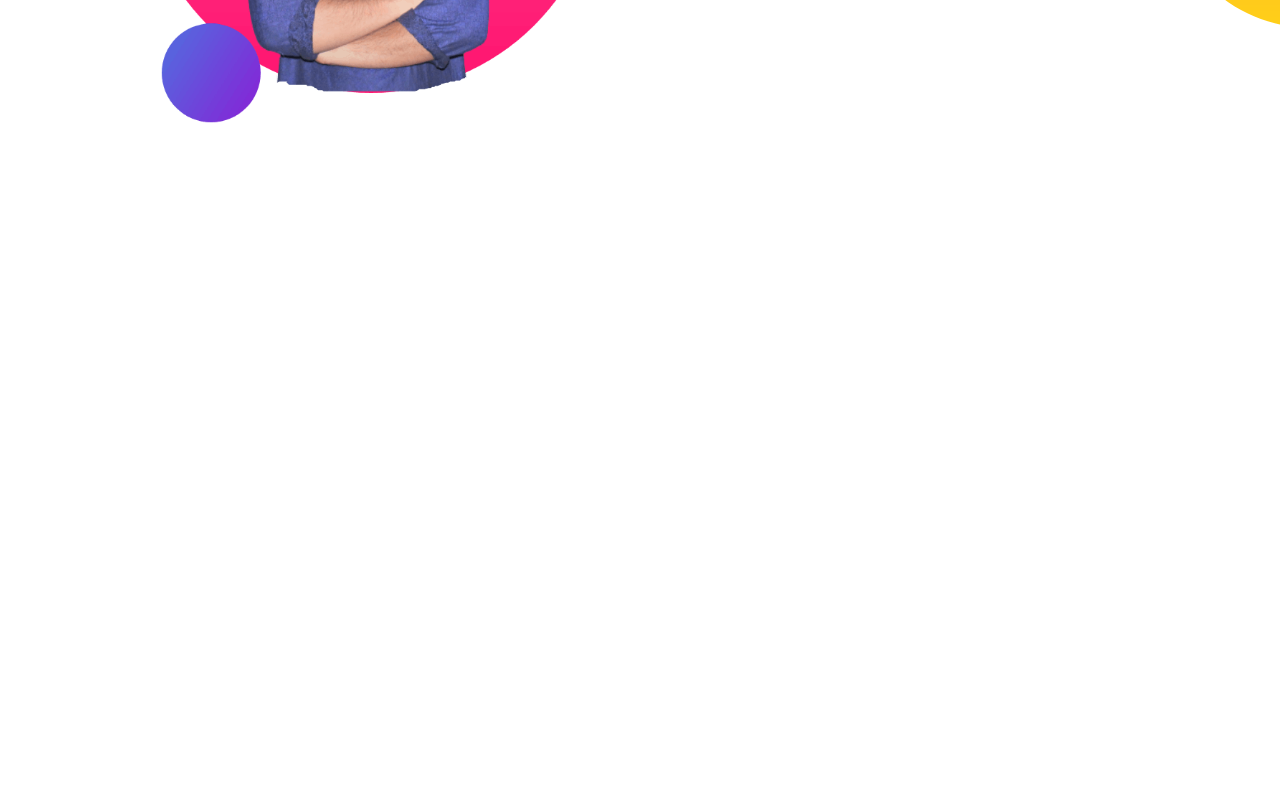
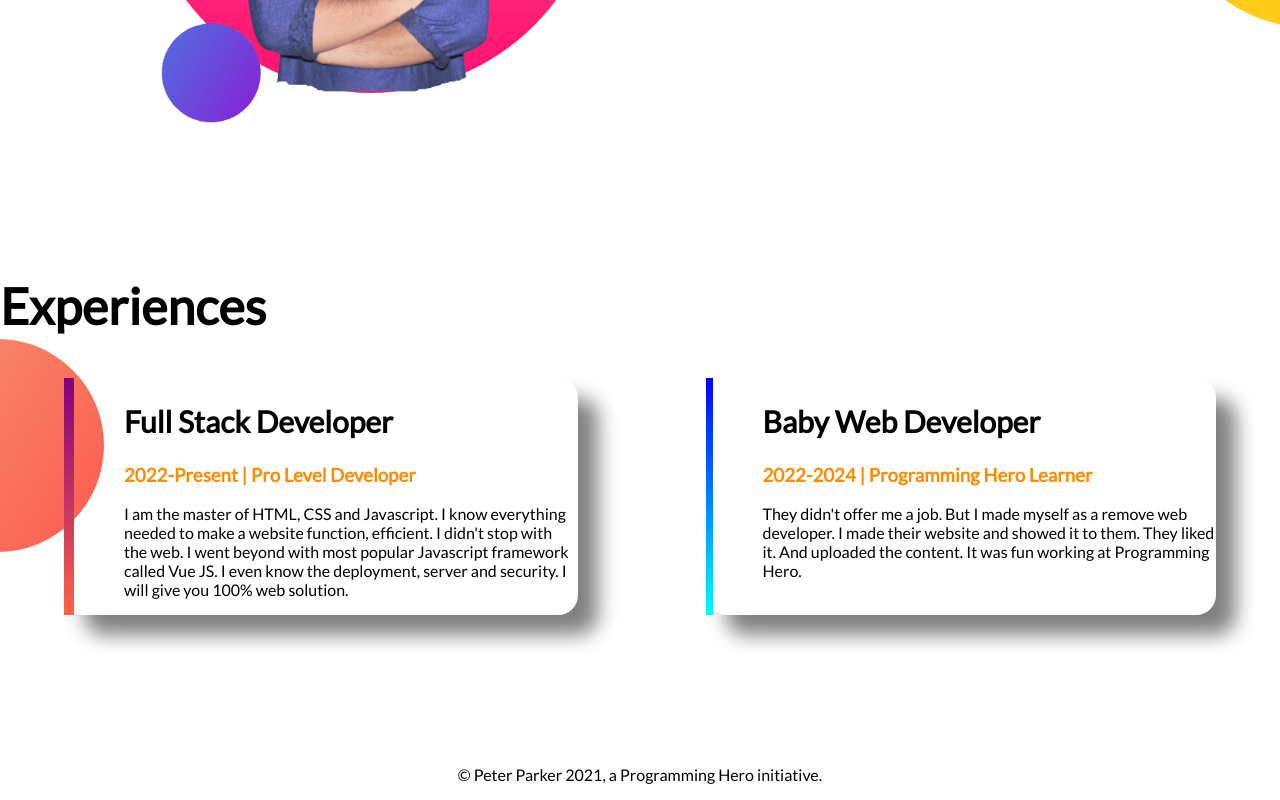
Before and after one commit to azharul17002/portfolio-developer, a plain HTML site: page index.html in a window 1280 px wide. Shown: the part 1030-1830 px from the top of the page. Before the commit the page ends 1306 px from the top, so only its background shows below. Drawn offline with Linux system fonts and the light colour scheme.

Commit message:
footer added

```diff
--- a/index.html
+++ b/index.html
@@ -14,7 +14,7 @@
 </head>
 
 <body>
-    <section class="top-bannar">
+    <section class="top-bannar flexible-container">
         <div class="half-width">
             <h1>WELCOME TO</h1>
             <h1><span class="orange-color">AZHARUL</span> WORLD!</h1>
@@ -27,7 +27,7 @@
         </div>
         <div class="half-width"><img src="images/Azharul.png " alt=""></div>
     </section>
-    <section class="Dream-big">
+    <section class="Dream-big flexible-container">
         <div class="half-width">
             <img src="images/my-bg2.png" alt="">
         </div>
@@ -37,11 +37,32 @@
             <p>I already learned the basic HTML and CSS. I can build any simple website. I can even teach my grandma how
                 to make simple website. My goal is to build 3 websites and learn advanced topics.</p>
             <a class="link-button" target="_blank" href="">DOWNLOAD RESUME</a>
-
         </div>
 
     </section>
+    <section class="experiences-area">
+        <h1>Experiences</h1>
+        <div class="flexible-container">
+            <div id="full-stack-experience" class="experiences-item">
+                <h2>Full Stack Developer</h2>
+                <h3 class="orange-color">2022-Present | Pro Level Developer</h3>
+                <p>I am the master of HTML, CSS and Javascript. I know everything needed to make a website function,
+                    efficient. I didn't stop with the web. I went beyond with most popular Javascript framework called
+                    Vue JS. I even know the deployment, server and security. I will give you 100% web solution.</p>
+            </div>
+            <div id="web-deb-experience" class="experiences-item">
+                <h2>Baby Web Developer</h2>
+                <h3 class="orange-color">2022-2024 | Programming Hero Learner</h3>
+                <p>They didn't offer me a job. But I made myself as a remove web developer. I made their website and
+                    showed it to them. They liked it. And uploaded the content. It was fun working at Programming Hero.
+                </p>
+            </div>
+        </div>
 
+    </section>
+    <footer>
+        <p>© Peter Parker 2021, a Programming Hero initiative.</p>
+    </footer>
 
 
 </body>
--- a/style.css
+++ b/style.css
@@ -13,7 +13,7 @@ h2{
 .orange-color{
     color: darkorange;
 }
-section{
+.flexible-container{
     display: flex;
     margin-bottom: 150px;
 }
@@ -42,3 +42,30 @@ section{
     background-repeat: no-repeat;
     background-position: right;
 }
+.experiences-area{
+    background-image: url(images/exp-bg.png);
+    background-repeat: no-repeat;
+    background-position: left;
+}
+.experiences-item{
+    box-shadow: 20px 20px 20px gray;
+    width: 50%;
+    margin-left: 5%;
+    margin-right: 5%;
+    padding-left: 50px;
+    border-radius: 20px;
+}
+#web-deb-experience{
+    border-left: 7px solid;
+    border-image: linear-gradient(blue,cyan);
+    border-image-slice: 1;
+
+}
+#full-stack-experience{
+    border-left: 10px solid;
+    border-image: linear-gradient(purple,tomato);
+    border-image-slice: 1;
+}
+footer p{
+    text-align: center;
+}
```
Also changed, not shown: images/IMG_5629-removebg-preview.png (deleted), images/jhankar.png (deleted), images/jhankar2.png (deleted), 1 other file.
